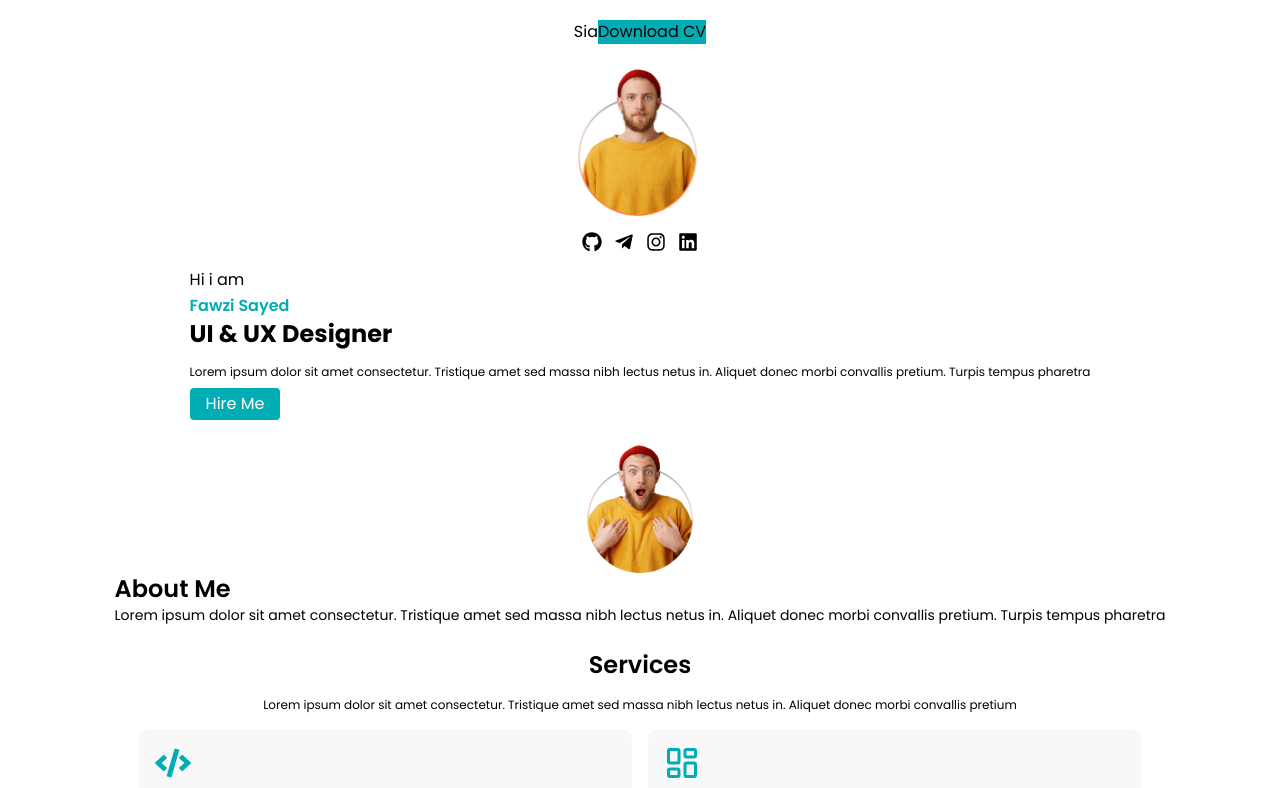
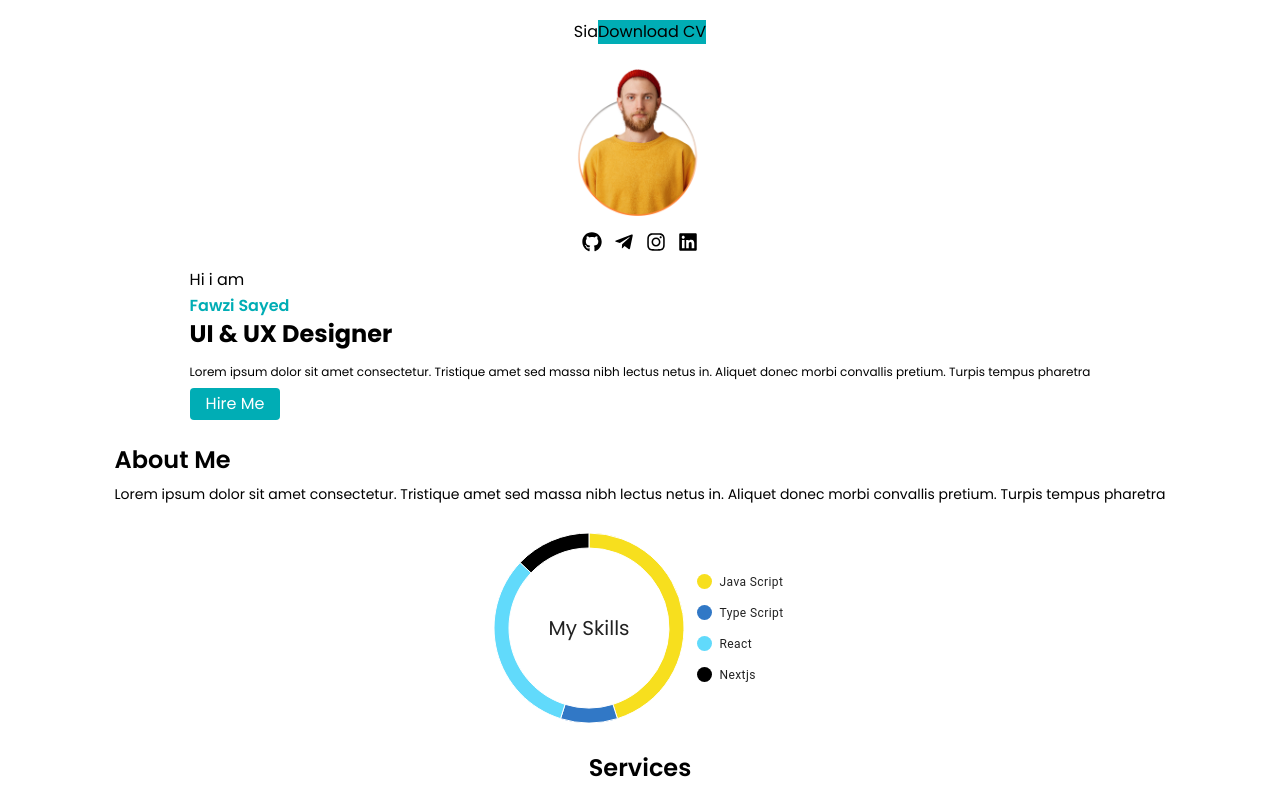
Before and after one commit to siaAlizade/portfolio, a React (Vite) app: page / in a window 1280 px wide. Shown: the top 788 px of the page. Built offline with nearby package versions, Linux system fonts and the light colour scheme.

Commit message:
added the chart from MUI and done little improvments

```diff
--- a/index.html
+++ b/index.html
@@ -3,6 +3,8 @@
   <head>
     <meta charset="UTF-8" />
     <meta name="viewport" content="width=device-width, initial-scale=1.0" />
+    <meta name="theme-color" content=" #00adb5" />
+
     <title>Portfolio</title>
   </head>
   <body>
--- a/package.json
+++ b/package.json
@@ -10,6 +10,10 @@
     "preview": "vite preview"
   },
   "dependencies": {
+    "@emotion/react": "^11.14.0",
+    "@emotion/styled": "^11.14.1",
+    "@mui/material": "^7.2.0",
+    "@mui/x-charts": "^8.8.0",
     "@tailwindcss/vite": "^4.1.11",
     "react": "^19.1.0",
     "react-dom": "^19.1.0",
--- a/src/components/common/AboutInfo.jsx
+++ /dev/null
@@ -1,17 +0,0 @@
-import Chart from "../ui/Chart";
-
-function AboutInfo() {
-  return (
-    <div>
-      <h3 className="text-2xl font-semibold">About Me</h3>
-      <p className="text-sm">
-        Lorem ipsum dolor sit amet consectetur. Tristique amet sed massa nibh
-        lectus netus in. Aliquet donec morbi convallis pretium. Turpis tempus
-        pharetra
-      </p>
-      {/* <Chart /> */}
-    </div>
-  );
-}
-
-export default AboutInfo;
--- a/src/components/common/Project.jsx
+++ b/src/components/common/Project.jsx
@@ -6,8 +6,8 @@ function Project({
   textClass = "text-projectbg",
 }) {
   return (
-    <div className="flex flex-col w-xs   ">
-      <div className={`${bgClass} rounded-xl mb-4`}>
+    <div className="flex flex-col w-xs ">
+      <div className={`${bgClass} rounded-xl mb-4 shadow-md`}>
         <img className="h-fit" src={src} alt={src} />
       </div>
       <p className={`text-sm ${textClass}`}>{title}</p>
--- a/src/components/common/Service.jsx
+++ b/src/components/common/Service.jsx
@@ -1,6 +1,6 @@
 function Service({ svg, title, text }) {
   return (
-    <div className="bg-accent rounded-xl py-4 px-4">
+    <div className="bg-accent rounded-xl py-4 px-4 shadow-md">
       <div className="text-4xl text-primary mb-2">{svg}</div>
       <p className="text-base font-semibold">{title} </p>
       <p className="text-xs">{text} </p>
--- a/src/components/sections/About.jsx
+++ b/src/components/sections/About.jsx
@@ -1,13 +1,26 @@
-import AboutInfo from "../common/AboutInfo";
-import Profile from "../common/Profile";
+// import Profile from "../common/Profile";
+
+import PieChartWithCenterLabel from "../ui/PieChartWithCenterLabel";
 
 function About() {
   return (
     <div className="flex flex-col items-center">
-      <Profile src="/profile2.png" />
-      <AboutInfo />
+      <div className="mb-6">
+        <h3 className="text-2xl font-semibold mb-2">About Me</h3>
+        <p className="text-sm">
+          Lorem ipsum dolor sit amet consectetur. Tristique amet sed massa nibh
+          lectus netus in. Aliquet donec morbi convallis pretium. Turpis tempus
+          pharetra
+        </p>
+      </div>
+      <PieChartWithCenterLabel />
     </div>
   );
 }
 
 export default About;
+{
+  // the previous structure
+  /* <Profile src="/profile2.png" />
+      <AboutInfo /> */
+}
--- a/src/components/ui/Chart.jsx
+++ /dev/null
@@ -1,51 +0,0 @@
-// SkillChart.jsx
-import { RadialBarChart, RadialBar, Legend } from "recharts";
-
-const data = [
-  {
-    name: "React",
-    uv: 90,
-    fill: "#00ADB5",
-  },
-  {
-    name: "Tailwind",
-    uv: 80,
-    fill: "#3F3D56",
-  },
-  {
-    name: "Next.js",
-    uv: 70,
-    fill: "#FF5722",
-  },
-];
-
-export default function Chart() {
-  return (
-    <div className="flex justify-center items-center  rounded-2xl p-6 shadow-md">
-      <RadialBarChart
-        width={400}
-        height={300}
-        cx={150}
-        cy={150}
-        innerRadius={30}
-        outerRadius={130}
-        barSize={15}
-        data={data}
-      >
-        <RadialBar
-          minAngle={15}
-          label={{ position: "insideStart", fill: "#fff" }}
-          background
-          clockWise
-          dataKey="uv"
-        />
-        <Legend
-          iconSize={10}
-          layout="vertical"
-          verticalAlign="middle"
-          align="right"
-        />
-      </RadialBarChart>
-    </div>
-  );
-}
--- /dev/null
+++ b/src/components/ui/PieChartWithCenterLabel.jsx
@@ -0,0 +1,51 @@
+import * as React from "react";
+import { FaGithub } from "react-icons/fa";
+
+import { PieChart } from "@mui/x-charts/PieChart";
+import { useDrawingArea } from "@mui/x-charts/hooks";
+import { styled } from "@mui/material/styles";
+
+const data = [
+  { value: 70, Icon: FaGithub, label: "Java Script", color: "#F7DF1E" },
+  { value: 15, label: "Type Script", color: "#3178C6" },
+  { value: 50, label: "React", color: "#61DAFB" },
+  { value: 20, label: "Nextjs", color: "#000000" },
+];
+
+const size = {
+  width: 200,
+  height: 200,
+};
+
+const StyledText = styled("text")(({ theme }) => ({
+  fill: theme.palette.text.primary,
+  textAnchor: "middle",
+  dominantBaseline: "central",
+  fontSize: 20,
+  fontFamily: '"Poppins", sans-serif',
+}));
+
+function PieCenterLabel({ children }) {
+  const { width, height, left, top } = useDrawingArea();
+  return (
+    <StyledText x={left + width / 2} y={top + height / 2}>
+      {children}
+    </StyledText>
+  );
+}
+
+export default function PieChartWithCenterLabel() {
+  return (
+    <PieChart
+      series={[
+        {
+          data,
+          innerRadius: 80,
+        },
+      ]}
+      {...size}
+    >
+      <PieCenterLabel>My Skills</PieCenterLabel>
+    </PieChart>
+  );
+}
```
Also changed, not shown: 1 other file (tests, documents, lock files or other folders).
